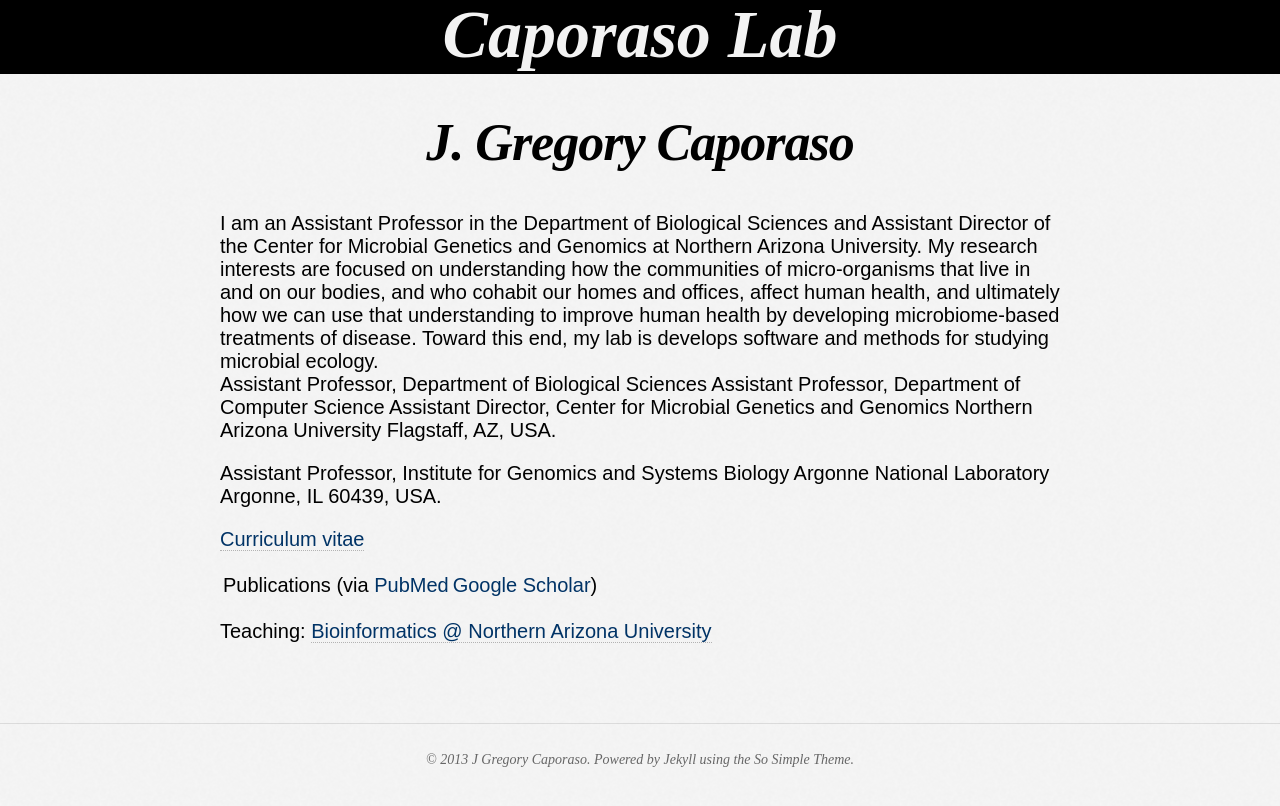
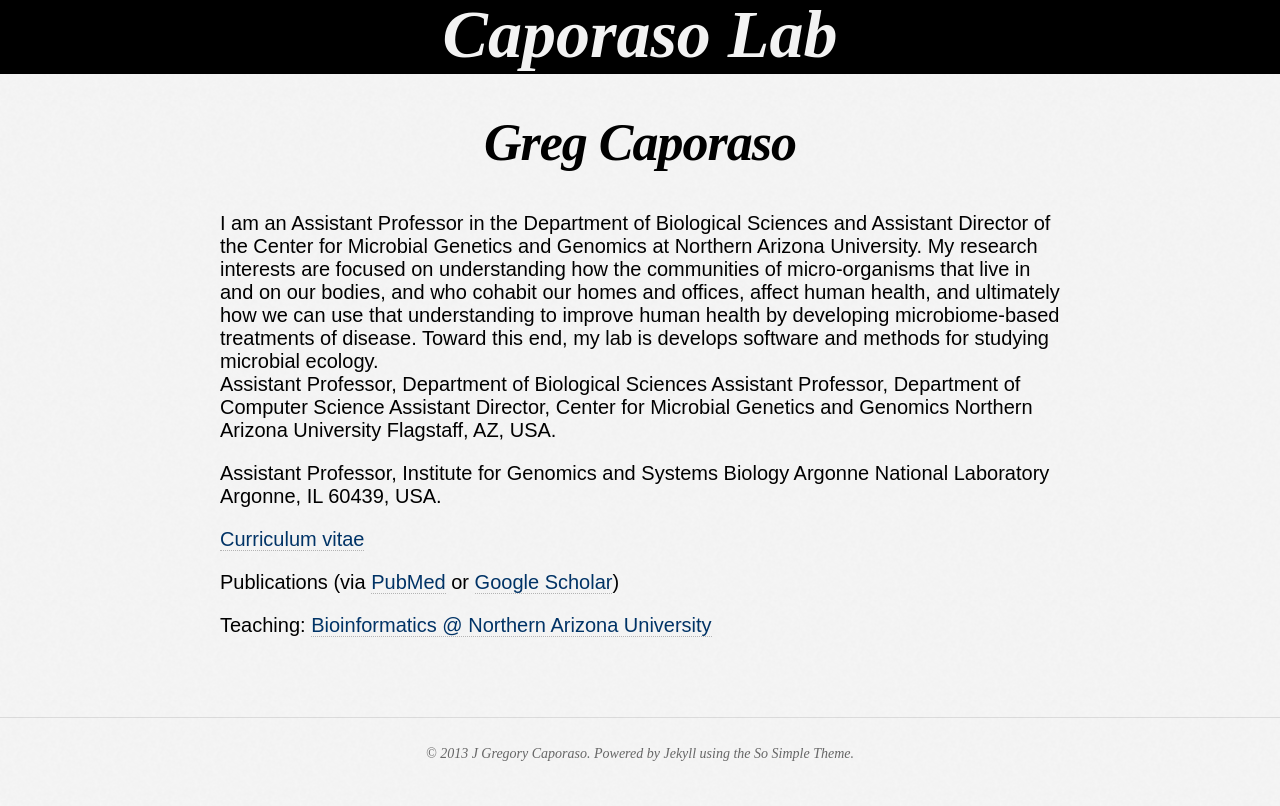
Before and after one commit to wmercurio/gregcaporaso.github.com, a Jekyll site: the page built from people/greg-caporaso/index.md, in a window 1280 px wide, cut to the strip 0-860 px from the top of the page. Shown: the top 806 px of the strip. Built offline with Jekyll 4.4.1, drawn with Linux system fonts in a browser that asks for light colours.

Commit message:
various updates

```diff
--- a/_config.yml
+++ b/_config.yml
@@ -6,7 +6,7 @@ url:              "http://ebolyen.github.io"
 
 
 people:
-  - Demo User
+  - Greg Caporaso
   - John Chase
   - Katy Califf
   - Crystal Hepp
--- a/contact.html
+++ b/contact.html
@@ -19,14 +19,14 @@ Flagstaff, AZ 86011-4073, USA.<br>
 <p>
 
 <b>E-mail</b><br>
-gregcaporaso@gmail.com<br>
+<a href="mailto:gregcaporaso@gmail.com">gregcaporaso@gmail.com</a><br>
 <p>
 
 <b>Phone and fax</b><br>
 (928) 523-5845 (office)<br>
-(928) 523-4015 (fax; this is a shared fax machine, please address with *Attn: Caporaso Lab*)<br>
+(928) 523-4015 (fax; this is a shared fax machine, please address with <i>Attn: Caporaso Lab</i>)<br>
 <p>
 
 <b>Physical Location</b><br>
-The Caporaso Lab is located in Room 220 of the Applied Research and Development (ARD) building at Northern Arizona University [map](https://maps.google.com/maps?q=W+University+Dr+and+S+Knoles+Dr,+Northern+Arizona+University&hl=en&ll=35.184954,-111.655233&spn=0.008199,0.010278&sll=35.179842,-111.653473&sspn=0.016398,0.028732&hnear=S+Knoles+Dr+%26+W+University+Dr,+Flagstaff,+Coconino,+Arizona+86001&t=m&z=17%3E). Dr. Caporaso's office is located in Room 224 of ARD, which is in the Room 220 office suite.<br>
+The Caporaso Lab is located in Room 220 of the Applied Research and Development (ARD) building at Northern Arizona University [<a href="https://maps.google.com/maps?q=W+University+Dr+and+S+Knoles+Dr,+Northern+Arizona+University&hl=en&ll=35.184954,-111.655233&spn=0.008199,0.010278&sll=35.179842,-111.653473&sspn=0.016398,0.028732&hnear=S+Knoles+Dr+%26+W+University+Dr,+Flagstaff,+Coconino,+Arizona+86001&t=m&z=17%3E">map</a>]. Dr. Caporaso's office is located in Room 224 of ARD, which is in the Room 220 office suite.<br>
 <p>
--- a/people/greg-caporaso/index.md
+++ b/people/greg-caporaso/index.md
@@ -2,7 +2,7 @@
 layout: bio
 datatype: bio
 
-title: J. Gregory Caporaso
+title: Greg Caporaso
 picture: "greg-caporaso/profile.jpg"
 abstract: "I am an Assistant Professor in the Department of Biological Sciences and Assistant Director of the Center for Microbial Genetics and Genomics at Northern Arizona University. My research interests are focused on understanding how the communities of micro-organisms that live in and on our bodies, and who cohabit our homes and offices, affect human health, and ultimately how we can use that understanding to improve human health by developing microbiome-based treatments of disease. Toward this end, my lab is develops software and methods for studying microbial ecology."
 ---
@@ -19,6 +19,6 @@ Argonne, IL 60439, USA.
 
 [Curriculum vitae](https://docs.google.com/document/d/18TA9AzwRloj4RFNwxgVyxYeQEiJGuWNwCDSJhdoParQ/pub)
 
-Publications (via [PubMed](http://www.ncbi.nlm.nih.gov/entrez/query.fcgi?db=pubmed&cmd=Search&term=%22Caporaso+JG%22%5BAuthor%5D) | [Google Scholar](http://scholar.google.com/citations?hl=en&user=8wv9sLkAAAAJ))
+Publications (via [PubMed](http://www.ncbi.nlm.nih.gov/entrez/query.fcgi?db=pubmed&cmd=Search&term=%22Caporaso+JG%22%5BAuthor%5D) or [Google Scholar](http://scholar.google.com/citations?hl=en&user=8wv9sLkAAAAJ))
 
 Teaching: [Bioinformatics @ Northern Arizona University](http://www.caporaso.us/teaching/)
```
Also changed, not shown: index.html (+8 -2 lines).
